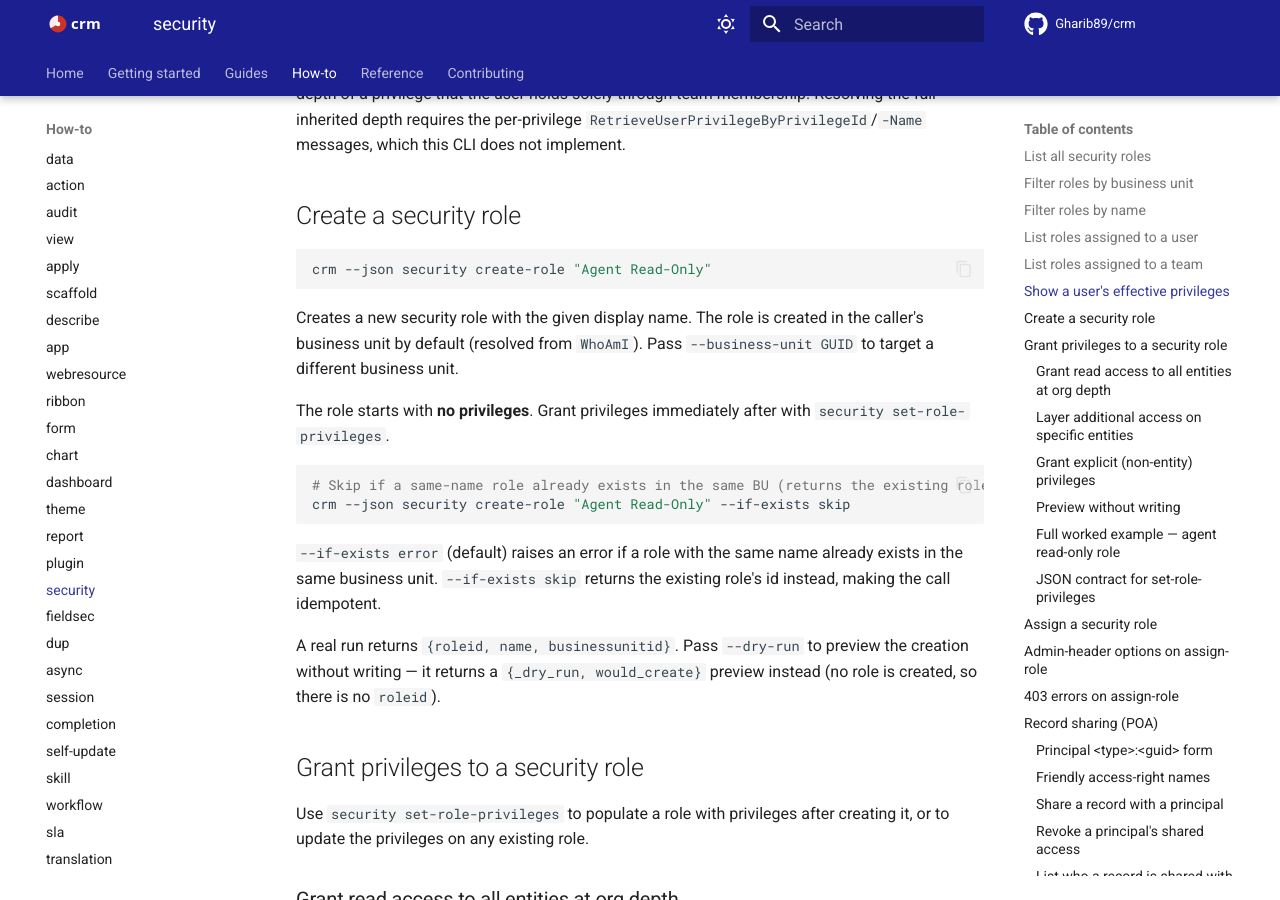
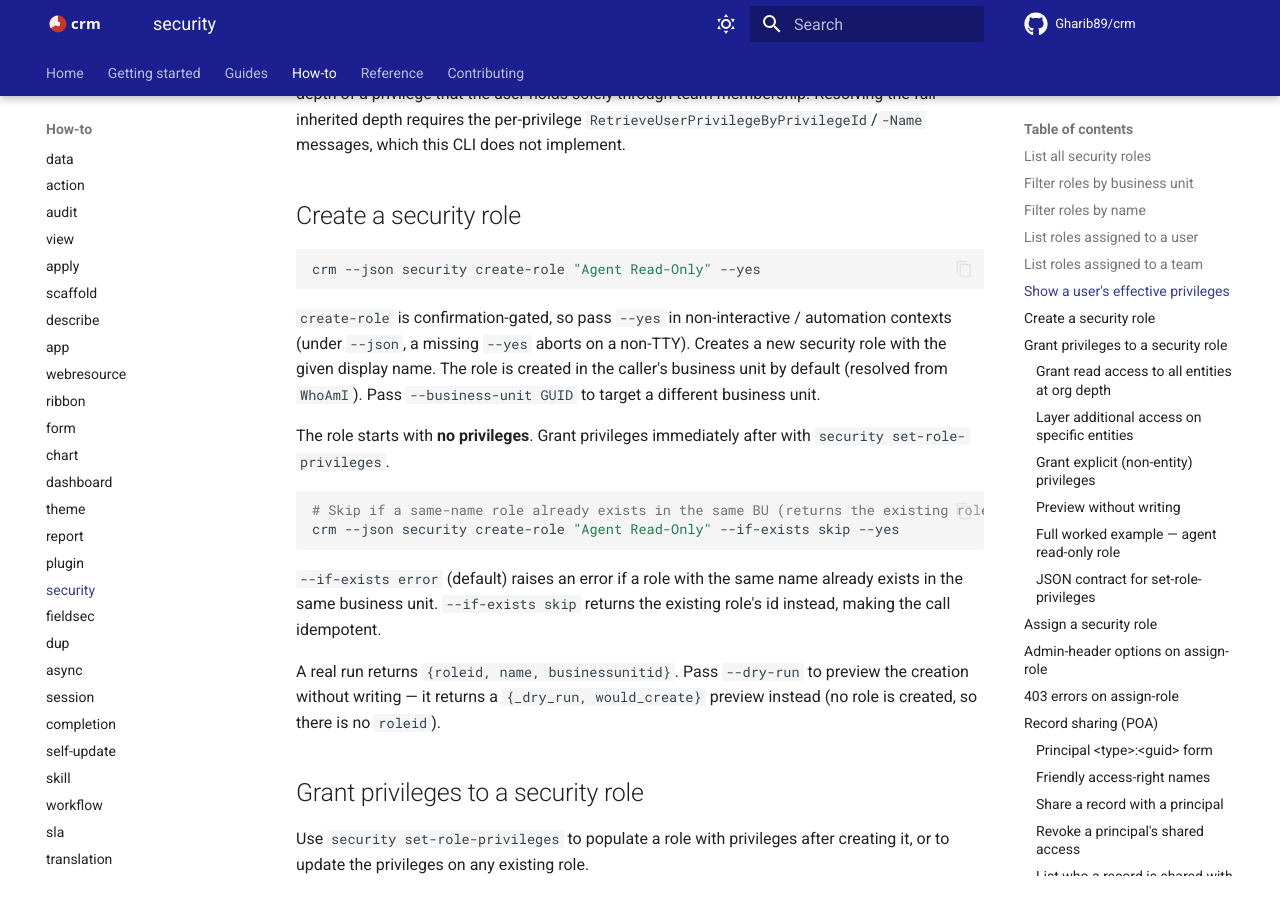
Before and after one commit to Gharib89/crm, an MkDocs documentation site: the page built from docs/how-to/security.md, in a window 1280 px wide and 900 px high, scrolled down 1833 px. Built offline with MkDocs 1.6.1 and Material for MkDocs 9.7.7, drawn with Linux system fonts in a browser that asks for light colours; comment, search, counter and statistics services are not loaded.

Commit message:
fix: fail fast on --add/--replace conflict; --yes in doc examples
- security set-role-privileges: make --add/--replace real boolean flags and
  reject passing both with a UsageError, instead of Click silently letting the
  last win (a surprise --replace wipes privileges — unsafe on a security verb).
- docs/skill: add --yes to create-role examples shown in --json/automation
  contexts so they don't abort on a non-TTY.

Addresses Copilot round-2 review.

Co-Authored-By: Claude Opus 4.8 <noreply@anthropic.com>
Claude-Session: https://claude.ai/code/session_01VBEbdKodfFjnUhkLK8uwQh

````diff
--- a/docs/how-to/security.md
+++ b/docs/how-to/security.md
@@ -88,9 +88,11 @@ CLI does not implement.
 ## Create a security role
 
 ```bash
-crm --json security create-role "Agent Read-Only"
+crm --json security create-role "Agent Read-Only" --yes
 ```
 
+`create-role` is confirmation-gated, so pass `--yes` in non-interactive /
+automation contexts (under `--json`, a missing `--yes` aborts on a non-TTY).
 Creates a new security role with the given display name. The role is created in
 the caller's business unit by default (resolved from `WhoAmI`). Pass
 `--business-unit GUID` to target a different business unit.
@@ -100,7 +102,7 @@ The role starts with **no privileges**. Grant privileges immediately after with
 
 ```bash
 # Skip if a same-name role already exists in the same BU (returns the existing role id)
-crm --json security create-role "Agent Read-Only" --if-exists skip
+crm --json security create-role "Agent Read-Only" --if-exists skip --yes
 ```
 
 `--if-exists error` (default) raises an error if a role with the same name
````
Also changed, not shown: crm/skills/reference/security.md (+3 -3 lines), 2 other files.
